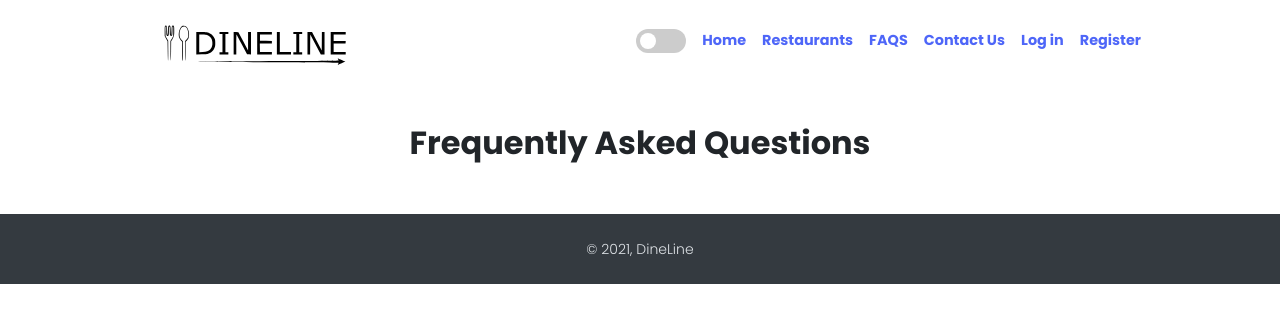
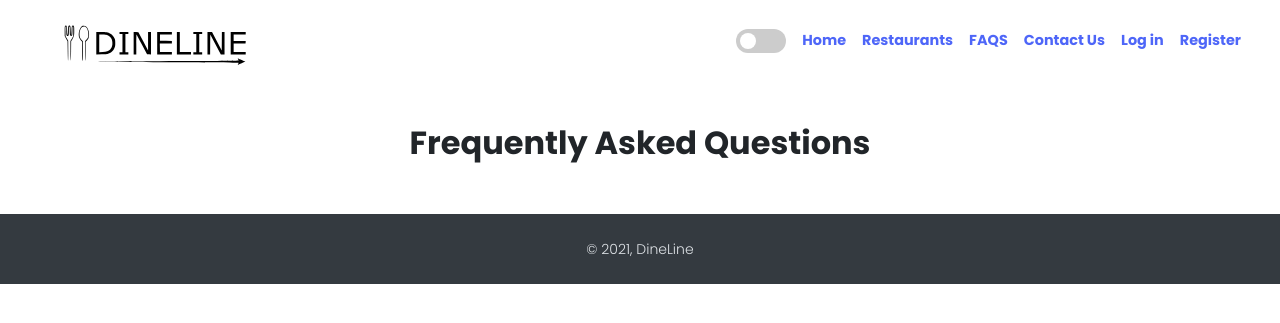
Before and after one commit to xiaodan-tang/sprint2021-team-1-repo, a Django app: page /restaurant/faqs in a window 1280 px wide. Shown: the top 323 px of the page. Run offline with Django 3.2, Linux system fonts and the light colour scheme; data that the repository does not hold is empty; some libraries are stand-ins or nearby versions; some web fonts are replaced.

Commit message:
faq-logo-reposition

```diff
--- a/restaurant/templates/faqs.html
+++ b/restaurant/templates/faqs.html
@@ -23,11 +23,6 @@
             overflow: hidden;
             width: 90%;
             text-align: left;
-        }
-
-        .container-fluid{
-            margin-left: 100px;
-            margin-right: 100px;
         }
 
         .inner-container {
```
